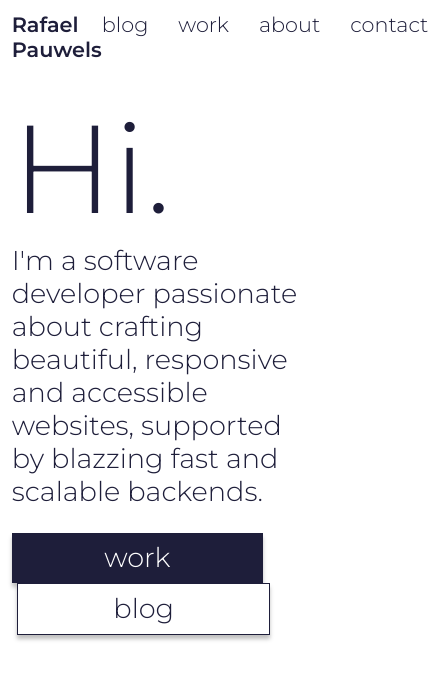
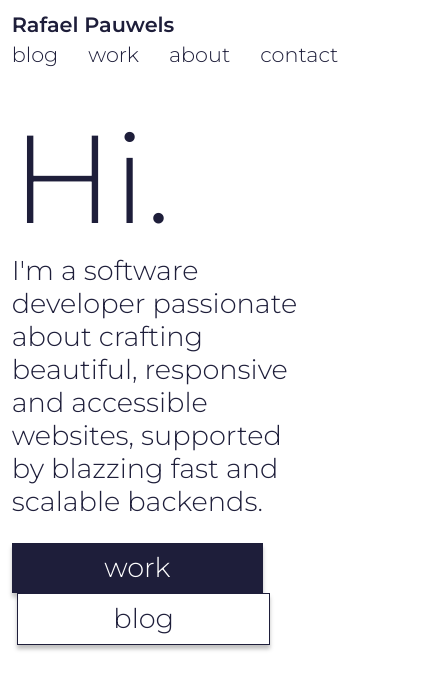
Before and after one commit to rafapauwels/pauwels-old-web, a React (Create React App) app: page / in a window 390 px wide. Shown: the top 690 px of the page, 443 px wide, since content can reach past the window. Built offline with nearby package versions, Linux system fonts and the light colour scheme; a web font is replaced by a local one.

Commit message:
Made Nav component responsive

```diff
--- a/src/components/Nav/index.js
+++ b/src/components/Nav/index.js
@@ -9,7 +9,7 @@ let Nav = () => (
       </div>
       <div className="navigation">
         <li><a href="/blog">blog</a></li>
-        <li><a href="https://github.com/rafapauwels" target="_blank">work</a></li>
+        <li><a href="https://github.com/rafapauwels" target="_blank" rel="noopener noreferrer">work</a></li>
         <li><a href="/about">about</a></li>
         <li><a href="/contact">contact</a></li>
       </div>
--- a/src/components/Nav/index.scss
+++ b/src/components/Nav/index.scss
@@ -30,3 +30,34 @@ ul {
     }
   }
 }
+
+@media (max-width: 768px) // Tablet
+{
+  ul {
+    font-size: 1rem;
+  }
+}
+
+@media (max-width: 425px) // Mobile L
+{
+  ul {
+    font-size: 1.3rem;
+    flex-flow: column;
+
+    .navigation {
+      margin: 5px -15px;
+    }
+  }
+}
+
+@media (max-width: 320px) // Mobile S
+{
+  ul {
+    font-size: 1.1rem;
+    flex-flow: column;
+
+    .navigation {
+      margin: 5px -15px;
+    }
+  }
+}
```
